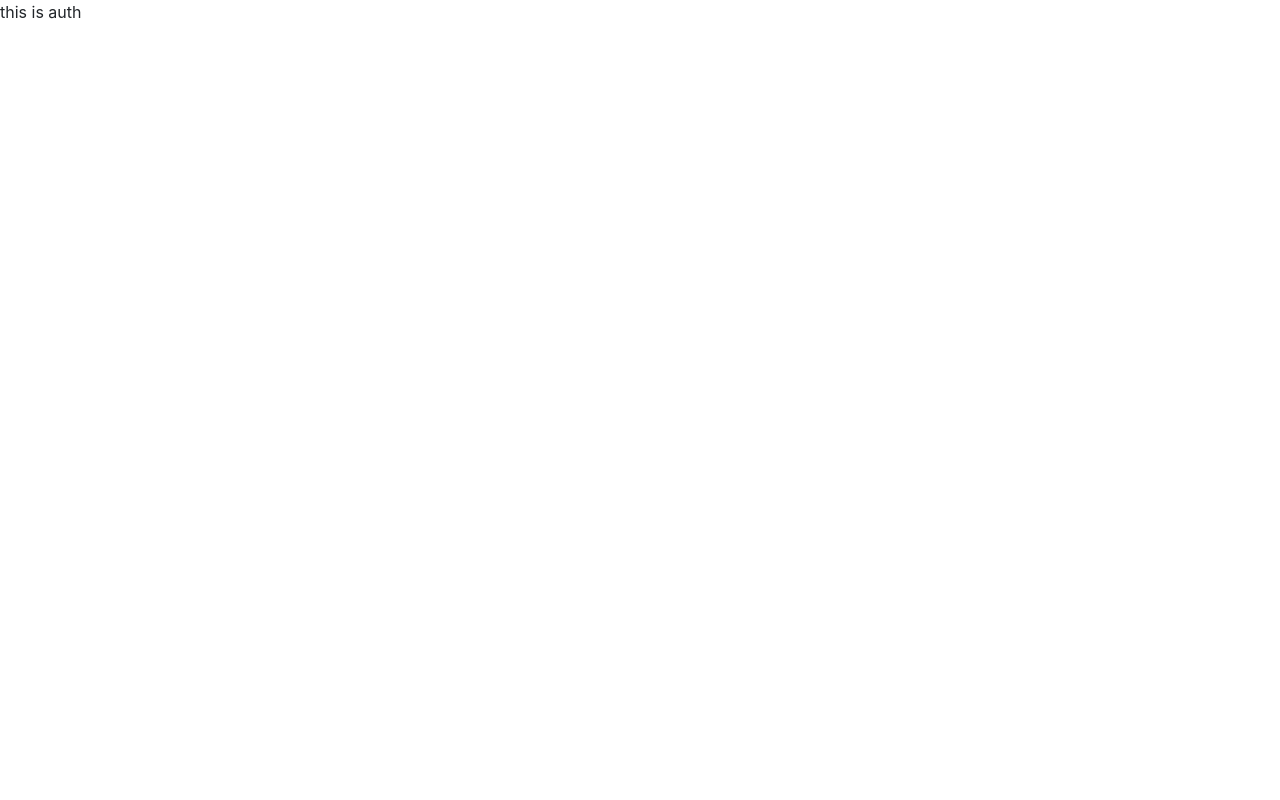
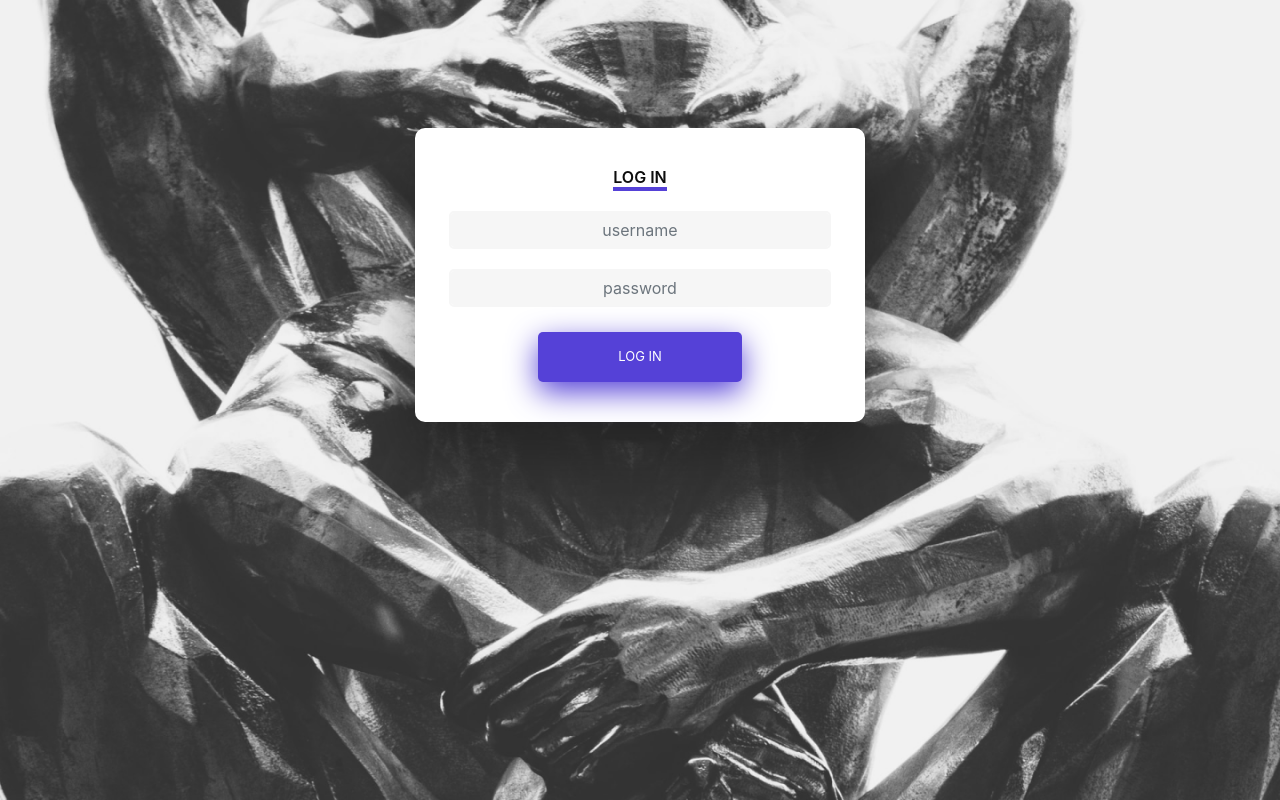
Before and after one commit to abdlqader/ExtremeSolution, a React (Create React App) app: page /login in a window 1280 px wide. Built offline with nearby package versions, Linux system fonts and the light colour scheme.

Commit message:
initial login and static dispatch

```diff
--- a/src/actions/authActions.js
+++ b/src/actions/authActions.js
@@ -1,3 +1,9 @@
 import { LOGIN } from '../services/types';
 
-export const authLogin = () => (dispatch) => {};
+export const authLogin = (authData) => (dispatch) => {
+  console.log(authData);
+  dispatch({
+    type: LOGIN,
+    payload: { token: 'sad', role: 'ADMIN', name: 'name' },
+  });
+};
--- a/src/components/auth.js
+++ b/src/components/auth.js
@@ -1,11 +1,59 @@
-import React from 'react';
+import React, { useState } from 'react';
+import { connect } from 'react-redux';
+import Container from 'react-bootstrap/Container';
+import Form from 'react-bootstrap/Form';
+import { authLogin } from '../actions/authActions';
 
-const auth = () => {
+const Auth = ({ authLogin }) => {
+  const [username, setUsername] = useState('');
+  const [password, setPassword] = useState('');
+  const submit = (e) => {
+    e.preventDefault();
+    authLogin({ username, password });
+  };
   return (
-    <div>
-      <p>this is auth</p>
+    <div className="bg">
+      <Container className="wrapper fadeInDown">
+        <div id="formContent">
+          <div className="fadeIn first">
+            <h2 className="active"> Log In </h2>
+          </div>
+          <Form className="">
+            <Form.Control
+              type="text"
+              id="username"
+              className="fadeIn second"
+              name="username"
+              placeholder="username"
+              onChange={(value) => setUsername(value.target.value)}
+              value={username}
+            />
+            <Form.Control
+              type="password"
+              id="password"
+              className="fadeIn third"
+              name="password"
+              placeholder="password"
+              onChange={(value) => setPassword(value.target.value)}
+              value={password}
+            />
+            <input
+              type="submit"
+              className="fadeIn fourth"
+              value="Log In"
+              onClick={(e) => submit(e)}
+            />
+          </Form>
+        </div>
+      </Container>
     </div>
   );
 };
+const mapDispatchToProps = (dispatch) => ({
+  authLogin: (authData) => dispatch(authLogin(authData)),
+});
+const mapStateToProps = (state) => ({
+  role: state.auth.role,
+});
 
-export default auth;
+export default connect(mapStateToProps, mapDispatchToProps)(Auth);
--- a/src/index.css
+++ b/src/index.css
@@ -5,6 +5,9 @@ body {
     sans-serif;
   -webkit-font-smoothing: antialiased;
   -moz-osx-font-smoothing: grayscale;
+
+  width: 100%;
+  height: 100%;
 }
 
 code {
@@ -54,3 +57,240 @@ code {
     float: none;
   }
 }
+
+
+h2 {
+  text-align: center;
+  font-size: 16px;
+  font-weight: 600;
+  text-transform: uppercase;
+  display:inline-block;
+  margin: 40px 8px 10px 8px;
+  color: #cccccc;
+}
+
+/* STRUCTURE */
+.bg{
+  background-image: url(/src/assets/login/bg.png);
+   /* Full height */
+   min-height: 100vh;
+   height: auto;
+  position: relative;
+   /* Center and scale the image nicely */
+  background-position: center;
+  background-repeat: no-repeat;
+  background-size: cover;
+  display: block;
+}
+.wrapper {
+  display: flex;
+  align-items: center;
+  justify-content: center;
+  padding: 10%;
+
+}
+
+#formContent {
+  -webkit-border-radius: 10px 10px 10px 10px;
+  border-radius: 10px 10px 10px 10px;
+  background: #fff;
+  padding: 30px;
+  width: 90%;
+  max-width: 450px;
+  position: relative;
+  padding: 0px;
+  -webkit-box-shadow: 0 30px 60px 0 rgba(0,0,0,0.3);
+  box-shadow: 0 30px 60px 0 rgba(0,0,0,0.3);
+  text-align: center;
+}
+
+/* TABS */
+
+h2.inactive {
+  color: #cccccc;
+}
+
+h2.active {
+  color: #0d0d0d;
+  border-bottom: 4px solid #5541d7;
+}
+
+
+
+/* FORM TYPOGRAPHY*/
+
+input[type=button], input[type=submit], input[type=reset]  {
+  background-color: #5541d7;
+  border: none;
+  color: white;
+  padding: 15px 80px;
+  text-align: center;
+  text-decoration: none;
+  display: inline-block;
+  text-transform: uppercase;
+  font-size: 13px;
+  -webkit-box-shadow: 0 10px 30px 0 rgba(85,65,215,255);
+  box-shadow: 0 10px 30px 0 rgba(85,65,215,255);
+  -webkit-border-radius: 5px 5px 5px 5px;
+  border-radius: 5px 5px 5px 5px;
+  margin: 15px 20px 40px 20px;
+  -webkit-transition: all 0.3s ease-in-out;
+  -moz-transition: all 0.3s ease-in-out;
+  -ms-transition: all 0.3s ease-in-out;
+  -o-transition: all 0.3s ease-in-out;
+  transition: all 0.3s ease-in-out;
+}
+
+input[type=button]:hover, input[type=submit]:hover, input[type=reset]:hover  {
+  background-color: #6b5dc9;
+}
+
+input[type=button]:active, input[type=submit]:active, input[type=reset]:active  {
+  -moz-transform: scale(0.95);
+  -webkit-transform: scale(0.95);
+  -o-transform: scale(0.95);
+  -ms-transform: scale(0.95);
+  transform: scale(0.95);
+}
+
+input[type=text],input[type=password] {
+  background-color: #f6f6f6;
+  border: none;
+  color: #0d0d0d;
+  padding: 15px 32px;
+  text-align: center;
+  text-decoration: none;
+  display: inline-block;
+  font-size: 16px;
+  margin: 10px;
+  width: 85%;
+  border: 2px solid #f6f6f6;
+  -webkit-transition: all 0.5s ease-in-out;
+  -moz-transition: all 0.5s ease-in-out;
+  -ms-transition: all 0.5s ease-in-out;
+  -o-transition: all 0.5s ease-in-out;
+  transition: all 0.5s ease-in-out;
+  -webkit-border-radius: 5px 5px 5px 5px;
+  border-radius: 5px 5px 5px 5px;
+}
+
+input[type=text]:focus {
+  background-color: #fff;
+  border-bottom: 2px solid #5fbae9;
+}
+
+input[type=text]:placeholder {
+  color: #cccccc;
+}
+
+
+
+/* ANIMATIONS */
+
+/* Simple CSS3 Fade-in-down Animation */
+.fadeInDown {
+  -webkit-animation-name: fadeInDown;
+  animation-name: fadeInDown;
+  -webkit-animation-duration: 1s;
+  animation-duration: 1s;
+  -webkit-animation-fill-mode: both;
+  animation-fill-mode: both;
+}
+
+@-webkit-keyframes fadeInDown {
+  0% {
+    opacity: 0;
+    -webkit-transform: translate3d(0, -100%, 0);
+    transform: translate3d(0, -100%, 0);
+  }
+  100% {
+    opacity: 1;
+    -webkit-transform: none;
+    transform: none;
+  }
+}
+
+@keyframes fadeInDown {
+  0% {
+    opacity: 0;
+    -webkit-transform: translate3d(0, -100%, 0);
+    transform: translate3d(0, -100%, 0);
+  }
+  100% {
+    opacity: 1;
+    -webkit-transform: none;
+    transform: none;
+  }
+}
+
+/* Simple CSS3 Fade-in Animation */
+@-webkit-keyframes fadeIn { from { opacity:0; } to { opacity:1; } }
+@-moz-keyframes fadeIn { from { opacity:0; } to { opacity:1; } }
+@keyframes fadeIn { from { opacity:0; } to { opacity:1; } }
+
+.fadeIn {
+  opacity:0;
+  -webkit-animation:fadeIn ease-in 1;
+  -moz-animation:fadeIn ease-in 1;
+  animation:fadeIn ease-in 1;
+
+  -webkit-animation-fill-mode:forwards;
+  -moz-animation-fill-mode:forwards;
+  animation-fill-mode:forwards;
+
+  -webkit-animation-duration:1s;
+  -moz-animation-duration:1s;
+  animation-duration:1s;
+}
+
+.fadeIn.first {
+  -webkit-animation-delay: 0.4s;
+  -moz-animation-delay: 0.4s;
+  animation-delay: 0.4s;
+}
+
+.fadeIn.second {
+  -webkit-animation-delay: 0.6s;
+  -moz-animation-delay: 0.6s;
+  animation-delay: 0.6s;
+}
+
+.fadeIn.third {
+  -webkit-animation-delay: 0.8s;
+  -moz-animation-delay: 0.8s;
+  animation-delay: 0.8s;
+}
+
+.fadeIn.fourth {
+  -webkit-animation-delay: 1s;
+  -moz-animation-delay: 1s;
+  animation-delay: 1s;
+}
+
+/* Simple CSS3 Fade-in Animation */
+.underlineHover:after {
+  display: block;
+  left: 0;
+  bottom: -10px;
+  width: 0;
+  height: 2px;
+  background-color: #56baed;
+  content: "";
+  transition: width 0.2s;
+}
+
+.underlineHover:hover {
+  color: #0d0d0d;
+}
+
+.underlineHover:hover:after{
+  width: 100%;
+}
+
+
+
+/* OTHERS */
+
+*:focus {
+    outline: none;
+}
--- a/src/reducers/authReducer.js
+++ b/src/reducers/authReducer.js
@@ -9,10 +9,12 @@ const intialState = {
 export const authReducer = (state = intialState, action) => {
   switch (action.type) {
     case LOGIN:
+      console.log(action)
       return {
         ...state,
         token: action.payload.token,
         role: action.payload.role,
+        name: action.payload.name,
       };
     default:
       return state;
```
